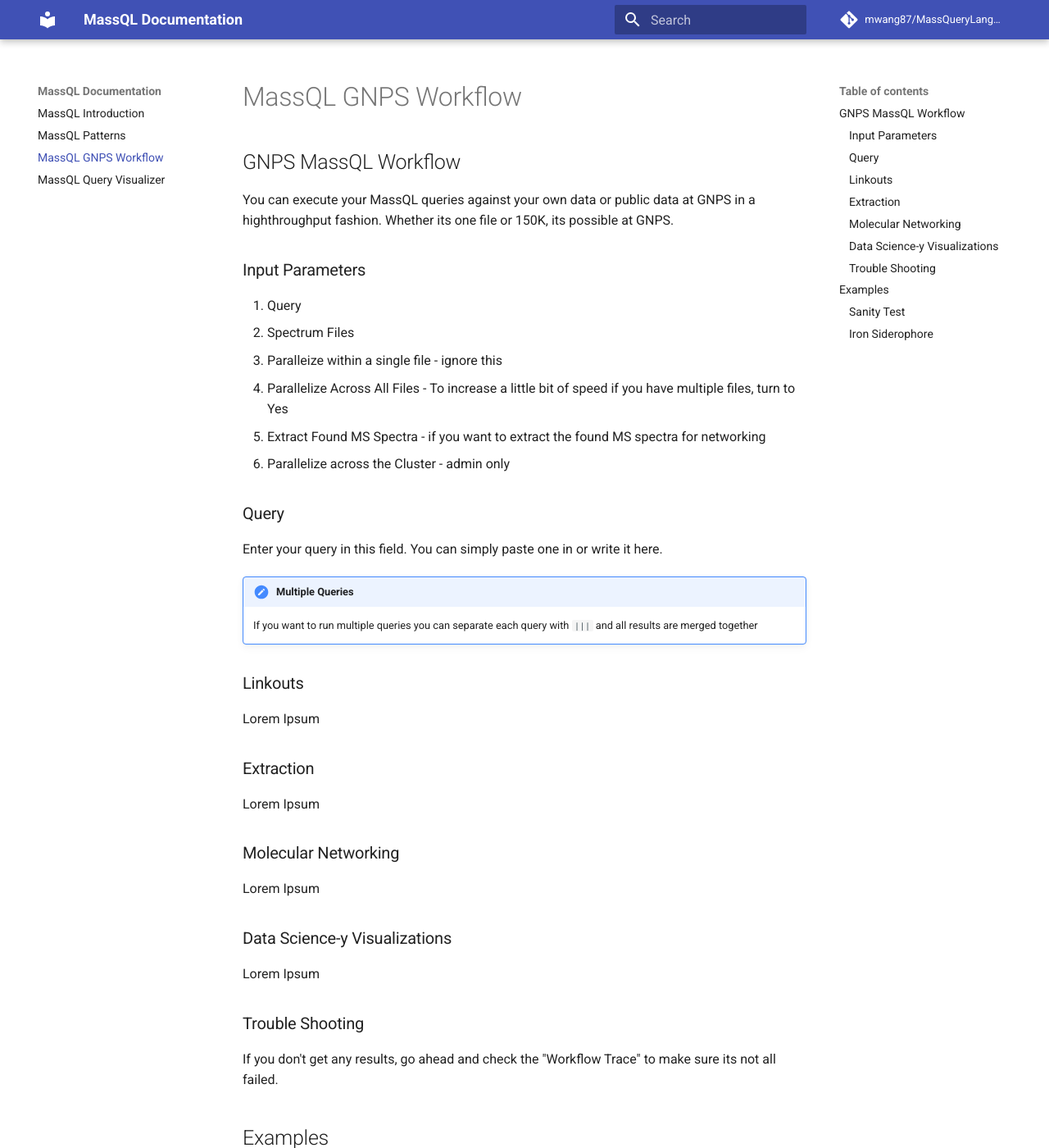
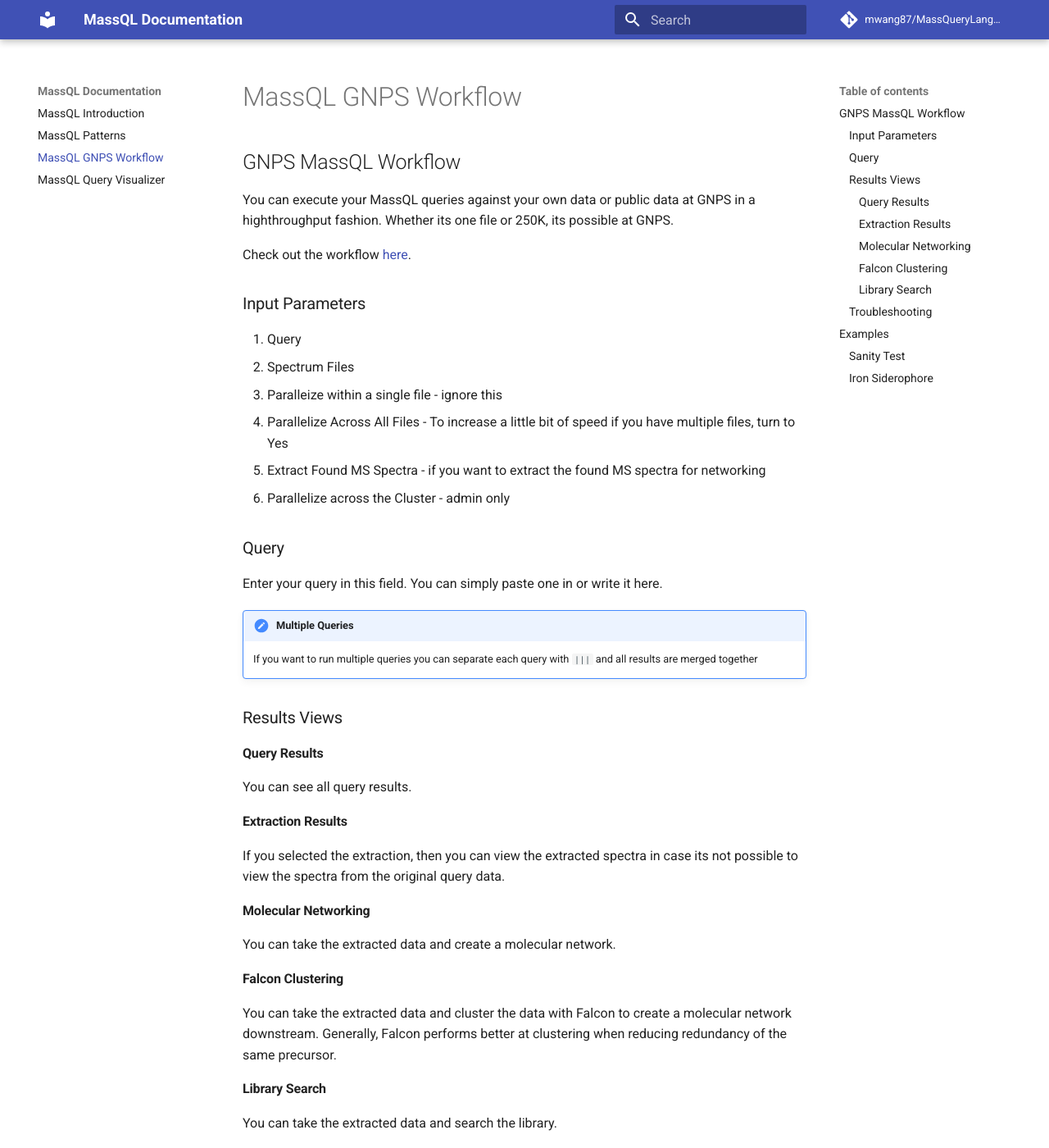
Before and after one commit to mwang87/MassQueryLanguage_Documentation, an MkDocs documentation site: the page built from docs/gnps.md, in a window 1280 px wide and 1400 px high. Shown: the whole window at 82% size. Built offline with MkDocs 1.6.1 and Material for MkDocs 9.7.7, drawn with Linux system fonts in a browser that asks for light colours; comment, search, counter and statistics services are not loaded; some of the changed text lies outside the part shown.

Commit message:
adding more updates

````diff
--- a/docs/gnps.md
+++ b/docs/gnps.md
@@ -1,6 +1,8 @@
 ## GNPS MassQL Workflow
 
-You can execute your MassQL queries against your own data or public data at GNPS in a highthroughput fashion. Whether its one file or 150K, its possible at GNPS.
+You can execute your MassQL queries against your own data or public data at GNPS in a highthroughput fashion. Whether its one file or 250K, its possible at GNPS.
+
+Check out the workflow [here](https://proteomics2.ucsd.edu/ProteoSAFe/index.jsp?params=%7B%22workflow%22%3A%20%22MSQL-NF%22%7D).
 
 
 ### Input Parameters
@@ -19,25 +21,32 @@
 !!! note "Multiple Queries"
     If you want to run multiple queries you can separate each query with ```|||``` and all results are merged together
 
-### Linkouts
+### Results Views
 
-Lorem Ipsum
+#### Query Results
 
-### Extraction
+You can see all query results.
 
-Lorem Ipsum
+#### Extraction Results
 
-### Molecular Networking
+If you selected the extraction, then you can view the extracted spectra in case its not possible to view the spectra from the original query data.
 
-Lorem Ipsum
+#### Molecular Networking
 
-### Data Science-y Visualizations
+You can take the extracted data and create a molecular network.
 
-Lorem Ipsum
+#### Falcon Clustering
 
-### Trouble Shooting
+You can take the extracted data and cluster the data with Falcon to create a molecular network downstream. Generally, Falcon performs better at clustering when reducing redundancy of the same precursor.
 
-If you don't get any results, go ahead and check the "Workflow Trace" to make sure its not all failed.
+#### Library Search
+
+You can take the extracted data and search the library.
+
+### Troubleshooting
+
+1. If you don't get any results, go ahead and check the "Workflow Trace" to make sure its not all failed.
+1. Checkout the interactive app to try out your query on GNPS Libraries
 
 ## Examples
 
````
Also changed, not shown: docs/index.md (+2 -0 lines).
